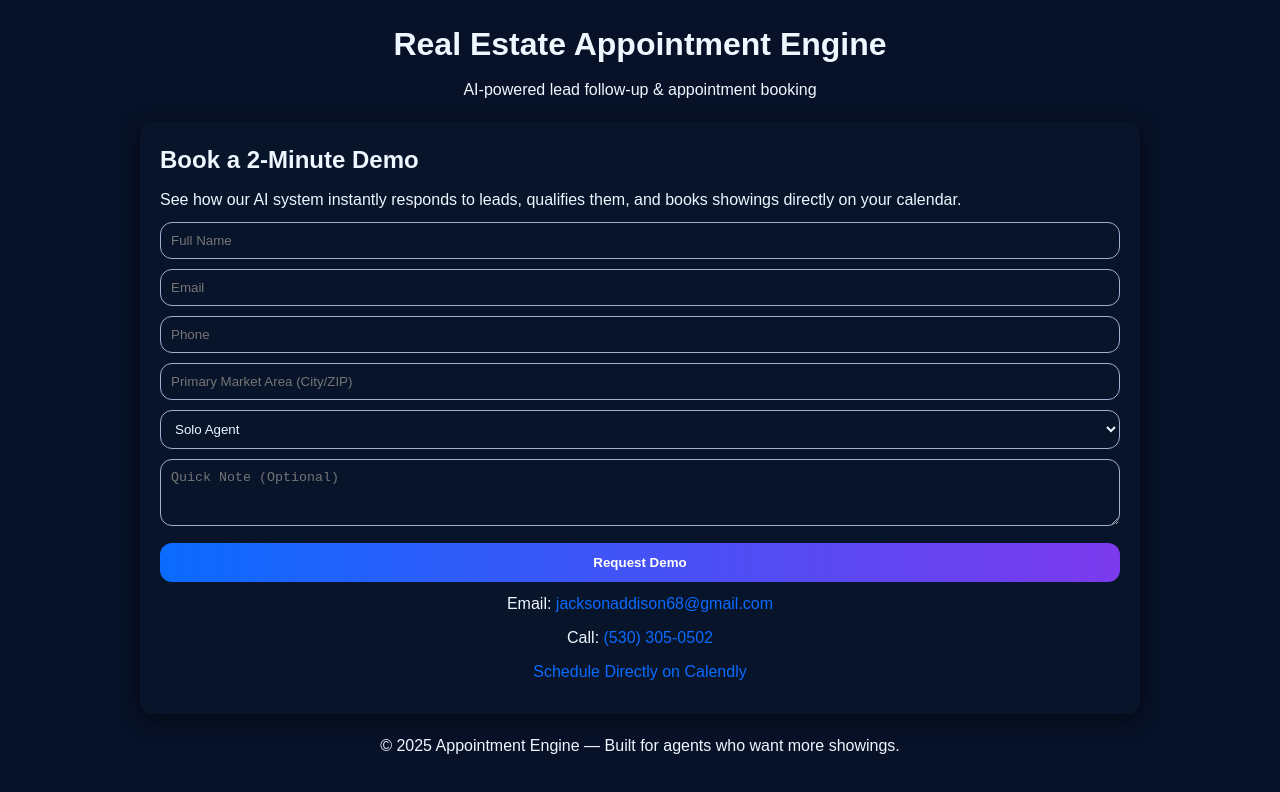
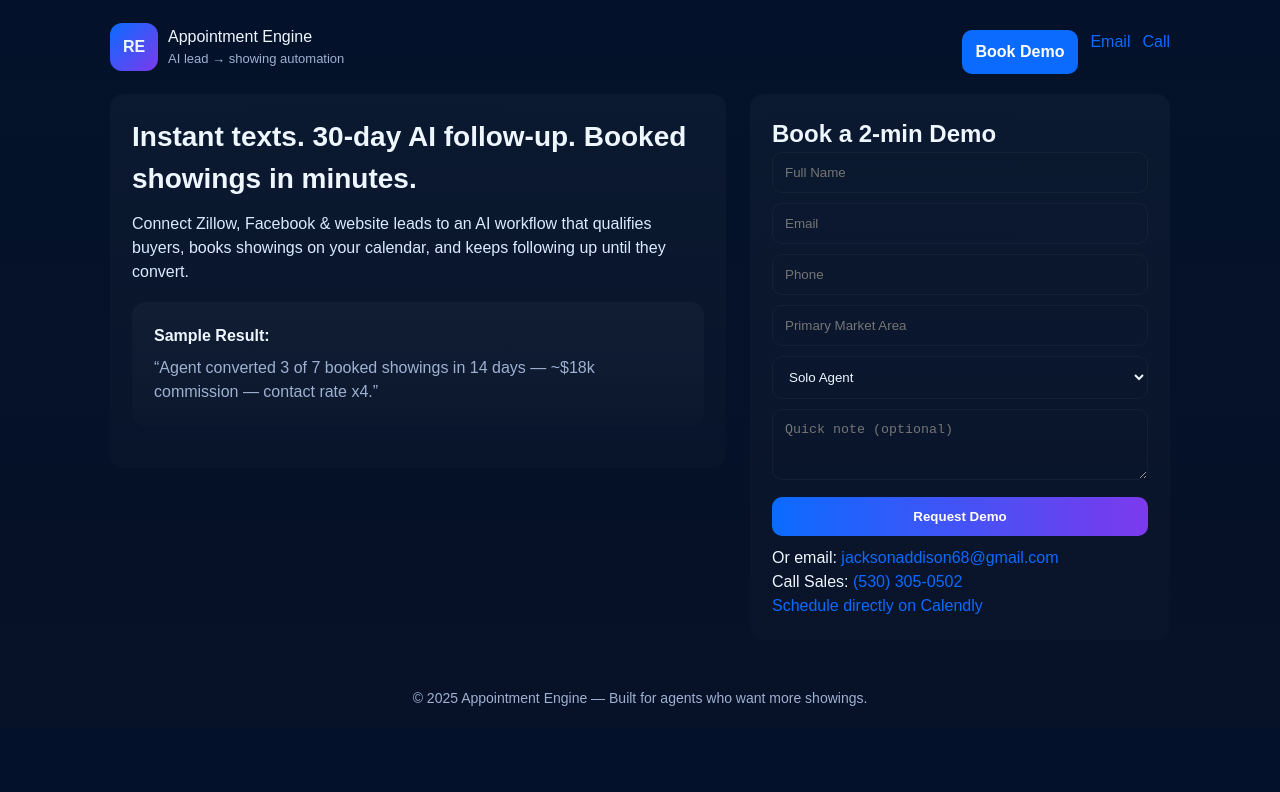
Before and after one commit to jacksonaddison68-dot/real-estate-, a plain HTML site: page index.html in a window 1280 px wide. Drawn offline with Linux system fonts and the light colour scheme.

Commit message:
Update index.html

```diff
--- a/index.html
+++ b/index.html
@@ -5,7 +5,6 @@
   <meta name="viewport" content="width=device-width, initial-scale=1.0">
   <title>Real Estate Appointment Engine — Book More Showings</title>
   <meta name="description" content="Turn Zillow, Facebook & website leads into booked showings automatically. Instant AI response, 30-day follow-up, calendar booking. Book a 2-minute demo.">
-  <meta name="theme-color" content="#0b6bff">
 
   <!-- CONFIG -->
   <script>
@@ -24,59 +23,88 @@
       --accent2: #7c3aed;
       --text: #eef6ff;
       --muted: #9fb0d1;
-      --radius: 12px;
-      --max-width: 1000px;
+      --radius: 14px;
+      --max-width: 1100px;
     }
 
-    * { box-sizing: border-box; margin:0; padding:0; }
-    body { font-family: Arial, sans-serif; background: var(--bg); color: var(--text); line-height:1.5; padding:20px; }
+    * { box-sizing: border-box; margin: 0; padding: 0; }
+    body { font-family: Arial, sans-serif; background: linear-gradient(180deg, #03122a 0%, #071127 100%); color: var(--text); line-height:1.5; }
     a { color: var(--accent); text-decoration: none; }
-    header, footer { text-align: center; margin-bottom: 20px; }
-    .wrap { max-width: var(--max-width); margin: 0 auto; }
-    .card { background: var(--card); padding: 20px; border-radius: var(--radius); margin-bottom: 20px; box-shadow: 0 5px 20px rgba(0,0,0,0.5); }
-    h1 { font-size: 2em; margin-bottom: 10px; }
-    h2 { font-size: 1.5em; margin-bottom: 10px; }
-    p { margin-bottom: 10px; }
-    input, select, textarea { width: 100%; padding: 10px; margin-bottom: 10px; border-radius: var(--radius); border: 1px solid var(--muted); background: transparent; color: var(--text); }
-    button { width: 100%; padding: 12px; background: linear-gradient(90deg, var(--accent), var(--accent2)); border: none; border-radius: var(--radius); color: white; font-weight: bold; cursor: pointer; }
-    .success { display: none; background: var(--accent); padding: 10px; border-radius: var(--radius); text-align: center; font-weight: bold; margin-bottom: 10px; }
-    .links { margin-top: 10px; text-align: center; }
-    @media (max-width: 700px) { .wrap { padding: 10px; } }
+    .wrap { max-width: var(--max-width); margin: 0 auto; padding: 20px; }
+    header { display: flex; justify-content: space-between; align-items: center; margin-bottom: 20px; flex-wrap: wrap; }
+    .logo { display: flex; align-items: center; gap: 10px; }
+    .mark { width:48px; height:48px; background: linear-gradient(135deg, var(--accent), var(--accent2)); border-radius: 12px; display: grid; place-items: center; font-weight: bold; }
+    nav { display: flex; gap: 12px; flex-wrap: wrap; margin-top: 10px; }
+    a.btn { background: var(--accent); color: white; padding: 10px 14px; border-radius: 10px; font-weight: bold; text-decoration: none; }
+
+    .hero { display: grid; grid-template-columns: 1fr 420px; gap: 24px; align-items: start; }
+    @media(max-width:920px){ .hero { grid-template-columns: 1fr; } }
+
+    .card { background: linear-gradient(180deg, rgba(255,255,255,0.03), rgba(255,255,255,0.01)); padding: 22px; border-radius: var(--radius); margin-bottom: 20px; }
+    h1 { font-size: 28px; margin-bottom: 12px; }
+    .lead { color: #dbeafe; margin-bottom: 18px; }
+
+    .form-col { position: sticky; top: 20px; }
+    input, select, textarea { width: 100%; padding: 12px; margin-bottom: 10px; border-radius: 10px; border: 1px solid rgba(255,255,255,0.04); background: transparent; color: var(--text); }
+    button.primary { width: 100%; padding: 12px; background: linear-gradient(90deg, var(--accent), var(--accent2)); border: none; color: white; font-weight: bold; border-radius: 10px; cursor: pointer; }
+    .success { display: none; background: linear-gradient(90deg,var(--accent),var(--accent2)); padding: 10px; border-radius: 10px; color:white; font-weight: bold; text-align: center; margin-bottom: 10px; }
+
+    footer { text-align: center; color: var(--muted); margin-top: 28px; font-size: 14px; }
   </style>
 </head>
 <body>
   <div class="wrap">
     <header>
-      <h1>Real Estate Appointment Engine</h1>
-      <p>AI-powered lead follow-up & appointment booking</p>
+      <div class="logo">
+        <div class="mark">RE</div>
+        <div>
+          <div>Appointment Engine</div>
+          <div style="font-size:13px; color: var(--muted)">AI lead → showing automation</div>
+        </div>
+      </div>
+
+      <nav>
+        <a class="btn" href="#book">Book Demo</a>
+        <a href="mailto:jacksonaddison68@gmail.com">Email</a>
+        <a href="tel:+15303050502">Call</a>
+      </nav>
     </header>
 
+    <section class="hero">
+      <div>
         <div class="card">
-      <h2>Book a 2-Minute Demo</h2>
-      <p>See how our AI system instantly responds to leads, qualifies them, and books showings directly on your calendar.</p>
+          <h1>Instant texts. 30-day AI follow-up. Booked showings in minutes.</h1>
+          <p class="lead">Connect Zillow, Facebook & website leads to an AI workflow that qualifies buyers, books showings on your calendar, and keeps following up until they convert.</p>
+          <div class="card" style="margin-top:14px;">
+            <strong>Sample Result:</strong>
+            <p style="margin-top:8px; color: var(--muted)">“Agent converted 3 of 7 booked showings in 14 days — ~$18k commission — contact rate x4.”</p>
+          </div>
+        </div>
+      </div>
 
+      <aside class="form-col">
+        <div class="card" id="book">
+          <h2>Book a 2-min Demo</h2>
           <div id="success" class="success">Thanks — we received your request. Check your email for scheduling options.</div>
-
           <form id="leadForm">
             <input type="text" name="name" placeholder="Full Name" required>
             <input type="email" name="email" placeholder="Email" required>
             <input type="text" name="phone" placeholder="Phone" required>
-        <input type="text" name="area" placeholder="Primary Market Area (City/ZIP)">
+            <input type="text" name="area" placeholder="Primary Market Area">
             <select name="teamSize">
               <option value="solo">Solo Agent</option>
-          <option value="small">Small Team (2–10)</option>
+              <option value="small">Small Team</option>
               <option value="large">Large Team / Brokerage</option>
             </select>
-        <textarea name="msg" rows="3" placeholder="Quick Note (Optional)"></textarea>
-        <button type="submit">Request Demo</button>
+            <textarea name="msg" rows="3" placeholder="Quick note (optional)"></textarea>
+            <button type="submit" class="primary">Request Demo</button>
           </form>
-
-      <div class="links">
-        <p>Email: <a href="mailto:jacksonaddison68@gmail.com">jacksonaddison68@gmail.com</a></p>
-        <p>Call: <a href="tel:+15303050502">(530) 305-0502</a></p>
-        <p><a href="https://calendly.com/jacksonaddison68/new-meeting" target="_blank">Schedule Directly on Calendly</a></p>
+          <p style="margin-top:10px;">Or email: <a href="mailto:jacksonaddison68@gmail.com">jacksonaddison68@gmail.com</a></p>
+          <p>Call Sales: <a href="tel:+15303050502">(530) 305-0502</a></p>
+          <p><a href="https://calendly.com/jacksonaddison68/new-meeting" target="_blank">Schedule directly on Calendly</a></p>
         </div>
-    </div>
+      </aside>
+    </section>
 
     <footer>
       © <span id="year"></span> Appointment Engine — Built for agents who want more showings.
@@ -84,7 +112,7 @@
   </div>
 
   <script>
-    // Auto-update year
+    // Update year
     document.getElementById('year').textContent = new Date().getFullYear();
 
     // Form handling
@@ -98,9 +126,7 @@
           headers: {'Content-Type':'application/json'},
           body: JSON.stringify(payload)
         });
-      } catch(err) {
-        console.error('Zapier POST error', err);
-      }
+      } catch(err) { console.error('Zapier POST error', err); }
     }
 
     form.addEventListener('submit', async (e) => {
```
Lines whose indentation alone changed are shown as unchanged.
